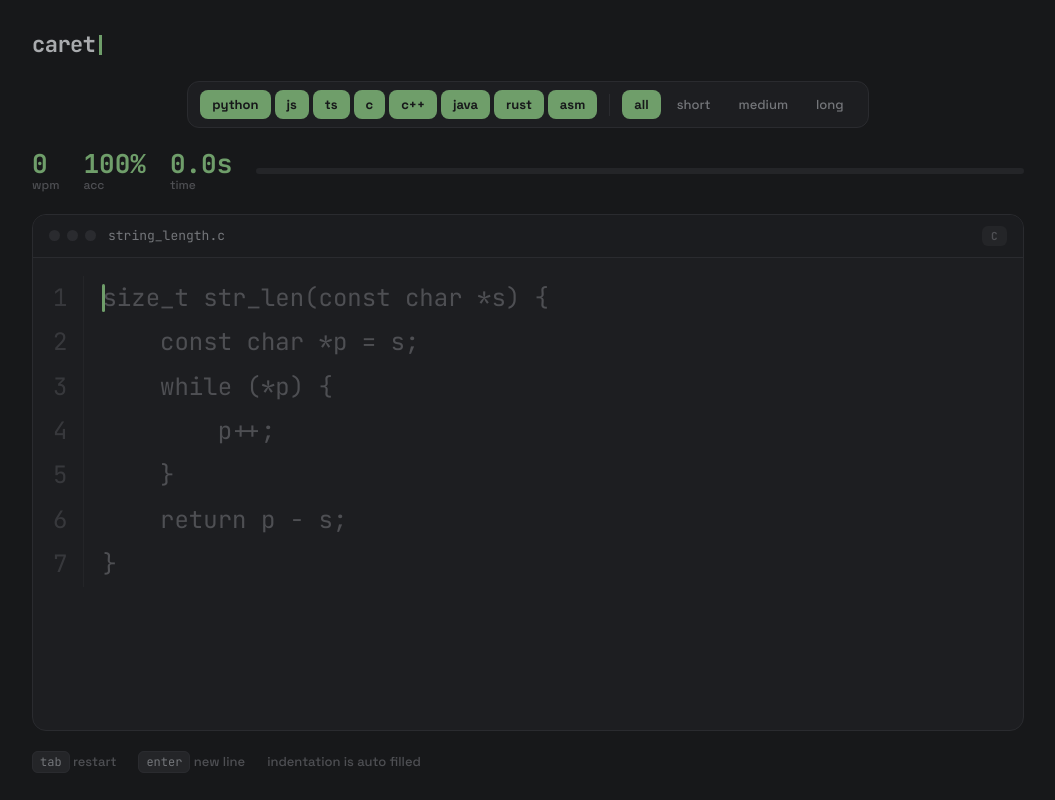
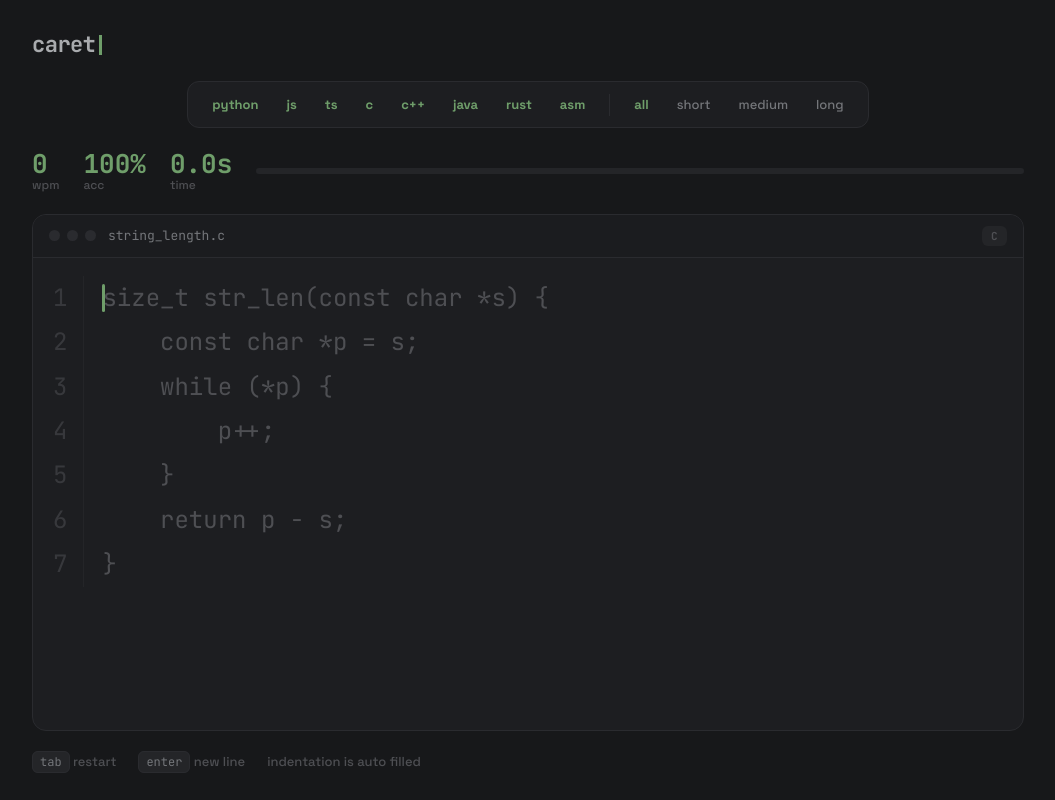
Before and after one commit to shplok/caret, a React (Vite) app: page / in a window 1280 px wide. Shown: the whole page, without its empty margins (112-1167 px from the left). Built offline with nearby package versions, Linux system fonts and the light colour scheme.

Commit message:
make language options text only and add double click to solo a language

```diff
--- a/src/App.jsx
+++ b/src/App.jsx
@@ -316,6 +316,10 @@ export default function App() {
                 setLangs((prev) => toggle(prev, lang))
                 e.currentTarget.blur()
               }}
+              onDoubleClick={(e) => {
+                setLangs(() => new Set([lang])) // solo this language
+                e.currentTarget.blur()
+              }}
             >
               {LANG_LABELS[lang]}
             </button>
--- a/src/styles.css
+++ b/src/styles.css
@@ -111,12 +111,10 @@ body {
 
 .opt:hover {
   color: var(--text);
-  background: var(--surface-2);
 }
 
 .opt.on {
-  color: var(--bg);
-  background: var(--accent);
+  color: var(--accent);
   font-weight: 700;
 }
 
```
